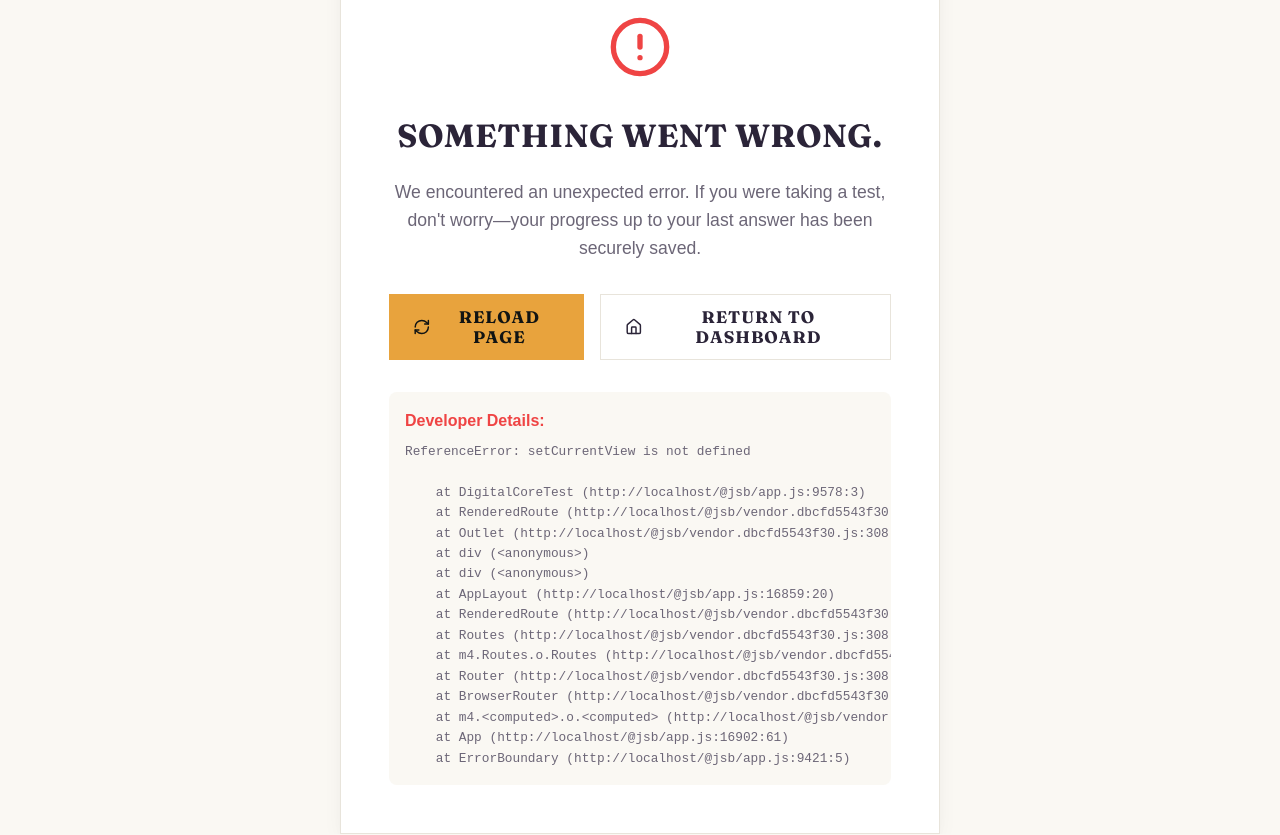
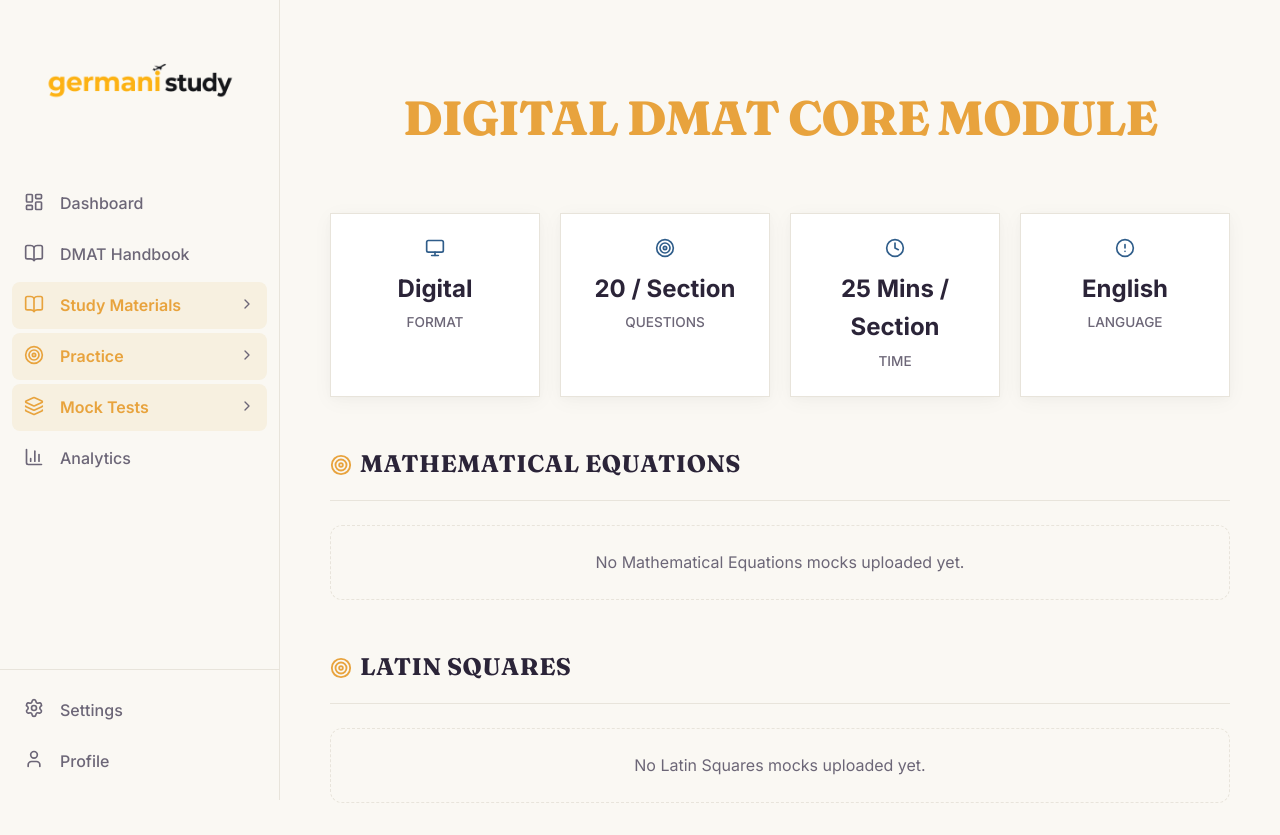
Before and after one commit to devashishparihar-dev/germanistudy, a React (Vite) app: page /simulator/core in a window 1280 px wide. Shown: the top 835 px of the page. Built offline with nearby package versions, Linux system fonts and the light colour scheme; no server answers; the database is empty; a web font is replaced by a local one.

Commit message:
Fix undefined setCurrentView references breaking ExamSidebar and Auth routes

```diff
--- a/src/components/ExamSidebar.jsx
+++ b/src/components/ExamSidebar.jsx
@@ -120,7 +120,7 @@ const ExamSidebar = ({ currentView }) => {
             if (hasSubItems) {
               toggleMenu(item.label);
             } else if (item.view) {
-              if(setCurrentView) navigate(item.view);
+              if (item.view) navigate(item.view);
               if(isMobile) setMobileOpen(false);
             }
           }}
--- a/src/views/Auth.jsx
+++ b/src/views/Auth.jsx
@@ -8,6 +8,7 @@ import ForgotPasswordModal from '../components/auth/ForgotPasswordModal';
 import EmailVerificationCard from '../components/auth/EmailVerificationCard';
 
 const Auth = () => {
+  const navigate = useNavigate();
   useSEO({
     title: 'Auth',
     description: "View Auth on GermaniStudy.",
@@ -25,11 +26,9 @@ const Auth = () => {
       }
     };
     checkSession();
-  }, [setCurrentView]);
+  }, [navigate]);
 
   const handleLoginSuccess = () => {
-  const navigate = useNavigate();
-
     if (localStorage.getItem('redirectAfterAuth') === 'free_mock') {
       localStorage.removeItem('redirectAfterAuth');
       localStorage.setItem('selectedDigitalModule', 'free_mock');
--- a/src/views/DigitalCoreTest.jsx
+++ b/src/views/DigitalCoreTest.jsx
@@ -76,7 +76,7 @@ const DigitalCoreTest = () => {
   return (
     <ErrorBoundary>
       <div style={{ display: 'flex', minHeight: '100vh', background: 'var(--background)' }}>
-        <ExamSidebar setCurrentView={setCurrentView} />
+        <ExamSidebar />
 
       <main style={{ flex: 1, padding: '48px', overflowY: 'auto' }}>
         <div style={{ maxWidth: '900px', margin: '0 auto' }}>
```
